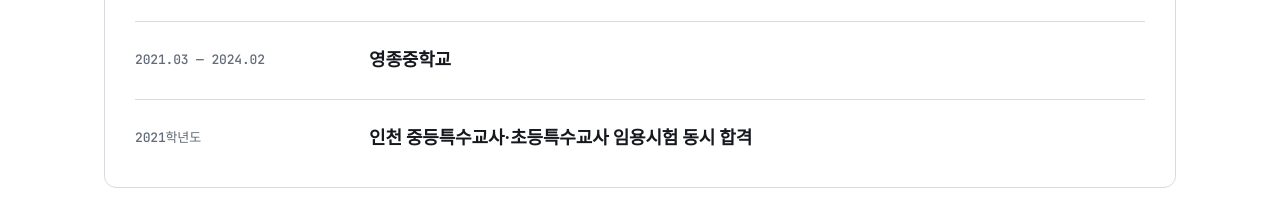
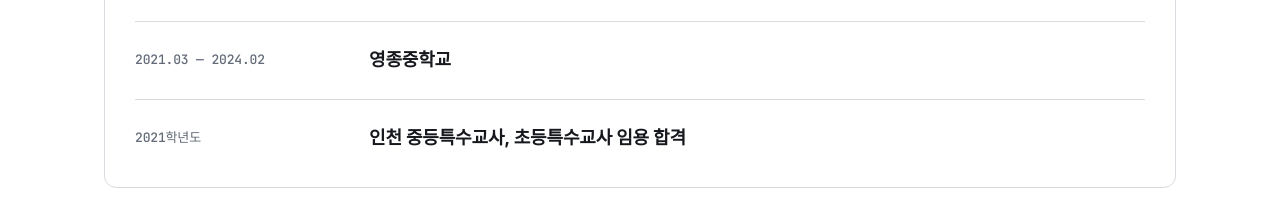
Before and after one commit to DDorii73/portfolio, a plain HTML site: page index.html in a window 1280 px wide. Shown: the part 4328-4542 px from the top of the page. Drawn offline with Linux system fonts and the light colour scheme; a web font is replaced by a local one.

Commit message:
Revise 2021 teacher appointment wording in experience section

```diff
--- a/index.html
+++ b/index.html
@@ -598,7 +598,7 @@ footer{font-size:13px}
       </div>
     </section>
 
-    <section class="block" id="background"><div class="section-heading"><div><div class="section-index">02 / EXPERIENCE</div><h2>경력</h2></div></div><div class="career-panel"><div class="career-entry"><span class="career-date">2026.03 — 현재</span><strong>인천남부특수교육지원센터</strong></div><div class="career-entry"><span class="career-date">2024.03 — 2026.02</span><strong>운서중학교</strong></div><div class="career-entry"><span class="career-date">2021.03 — 2024.02</span><strong>영종중학교</strong></div><div class="career-entry"><span class="career-date">2021학년도</span><strong>인천 중등특수교사·초등특수교사 임용시험 동시 합격</strong></div></div></section>
+    <section class="block" id="background"><div class="section-heading"><div><div class="section-index">02 / EXPERIENCE</div><h2>경력</h2></div></div><div class="career-panel"><div class="career-entry"><span class="career-date">2026.03 — 현재</span><strong>인천남부특수교육지원센터</strong></div><div class="career-entry"><span class="career-date">2024.03 — 2026.02</span><strong>운서중학교</strong></div><div class="career-entry"><span class="career-date">2021.03 — 2024.02</span><strong>영종중학교</strong></div><div class="career-entry"><span class="career-date">2021학년도</span><strong>인천 중등특수교사, 초등특수교사 임용 합격</strong></div></div></section>
 
     <section class="block" id="publication">
       <div class="section-heading"><div><div class="section-index">03 / PUBLICATION & TEACHING</div><h2>교재 집필 및 강의</h2></div></div>
```
